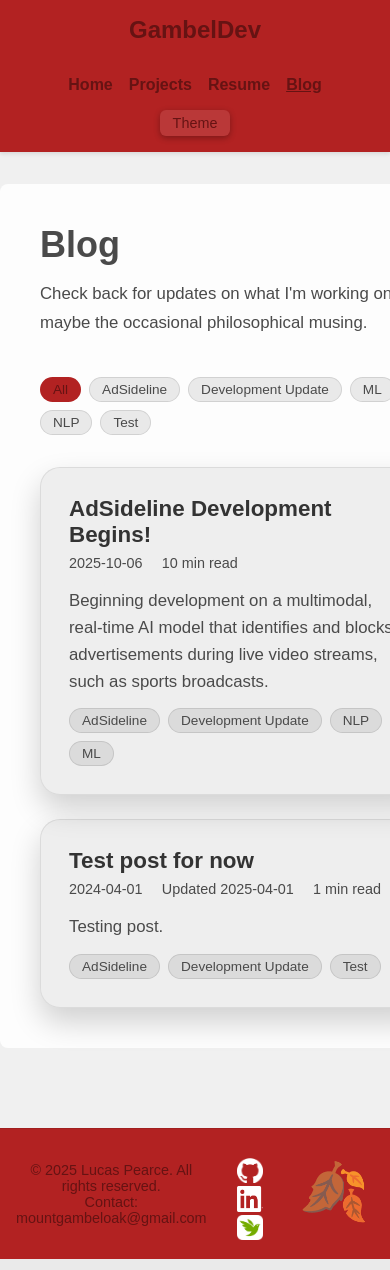
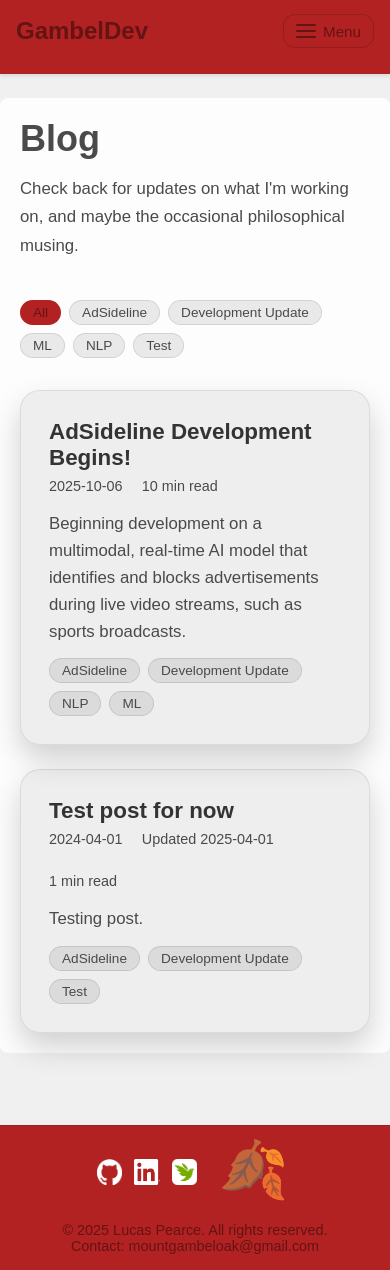
Before and after one commit to MtGambelOak/MountGambelOak, a FastAPI app: page /blog in a window 390 px wide; the page is wider, and only the part inside the window is pictured. Run offline with FastAPI, Linux system fonts and the light colour scheme; some libraries are stand-ins or nearby versions.

Commit message:
more mobile response

```diff
--- a/app/static/css/base.css
+++ b/app/static/css/base.css
@@ -13,6 +13,12 @@
   color-scheme: light dark;
 }
 
+*,
+*::before,
+*::after {
+  box-sizing: border-box;
+}
+
 body {
   margin: 0;
   font-family: var(--font-family);
@@ -26,12 +32,12 @@ body {
 main {
   max-width: var(--main-max-width);
   background: var(--main-bg);
-  margin: 2rem auto;
-  padding: 2.5rem;
+  margin: clamp(1.5rem, 6vw, 2.5rem) auto;
+  padding: clamp(1.25rem, 4vw, 2.5rem);
   border-radius: var(--main-radius);
   text-align: left;
   flex: 1;
-  width: 100%;
+  width: min(100%, var(--main-max-width));
 }
 
 main p {
--- a/app/static/css/components/footer.css
+++ b/app/static/css/components/footer.css
@@ -14,20 +14,33 @@ footer a {
 }
 
 .footer-links {
-  margin-top: 0.8rem;
+  display: flex;
+  flex-wrap: wrap;
+  justify-content: center;
+  gap: 0.75rem;
 }
 
 .footer-with-holiday {
   display: flex;
-  justify-content: center;
+  flex-direction: column;
   align-items: center;
-  gap: 1rem;
+  gap: 1.25rem;
   text-align: center;
   border-top: 1px solid rgba(0, 0, 0, 0.1);
 }
 
+.footer-cluster {
+  display: flex;
+  flex-wrap: wrap;
+  align-items: center;
+  justify-content: center;
+  gap: 1rem;
+}
+
 .footer-text {
   display: inline-block;
+  margin: 0 0.5rem;
+  max-width: 100%;
 }
 
 .footer-text a {
@@ -74,7 +87,6 @@ footer a {
   display: inline-flex;
   align-items: center;
   justify-content: center;
-  margin: 0 0.5rem;
   text-decoration: none;
   transition: transform 0.2s ease;
 }
@@ -89,3 +101,21 @@ footer a {
 .icon-btn:hover .icon-image {
   transform: scale(1.08);
 }
+
+@media (min-width: 640px) {
+  .footer-with-holiday {
+    flex-direction: row;
+    flex-wrap: wrap;
+    justify-content: center;
+    gap: 1.5rem;
+  }
+
+  .footer-cluster {
+    justify-content: center;
+    order: 1;
+  }
+
+  .footer-text {
+    order: 0;
+  }
+}
--- a/app/static/css/components/header.css
+++ b/app/static/css/components/header.css
@@ -3,6 +3,7 @@
   display: flex;
   align-items: center;
   gap: 1rem;
+  flex-wrap: wrap;
   padding: 1rem 2rem;
   background: var(--header-bg);
   box-shadow: 0 2px 4px rgba(0, 0, 0, 0.1);
@@ -10,17 +11,35 @@
   position: relative;
 }
 
+.site-header-brand {
+  display: flex;
+  align-items: center;
+  gap: 1rem;
+  flex: 0 1 auto;
+  min-width: 0;
+}
+
 .site-header h1 {
   margin: 0;
   font-weight: bold;
   font-size: 1.5rem;
-  flex-shrink: 0;
+  color: inherit;
+}
+
+.site-header-panel {
+  display: flex;
+  align-items: center;
+  gap: 1.25rem;
+  flex: 1 1 auto;
+  min-width: 0;
 }
 
 .site-header nav {
   display: flex;
   gap: 1rem;
-  margin-left: 1rem;
+  flex: 0 1 auto;
+  align-items: center;
+  margin-right: auto;
 }
 
 .site-header nav a {
@@ -43,27 +62,130 @@
   display: inline-block;
 }
 
-@media (max-width: 768px) {
-  .site-header {
-    flex-wrap: wrap;
-    justify-content: center;
-    text-align: center;
+.site-nav-toggle {
+  display: none;
+  align-items: center;
+  gap: 0.45rem;
+  padding: 0.45rem 0.75rem;
+  border-radius: 0.75rem;
+  border: 1px solid color-mix(in srgb, var(--header-text) 35%, transparent);
+  background: transparent;
+  color: var(--header-text);
+  font: inherit;
+  font-size: 0.95rem;
+  cursor: pointer;
+  transition: background-color 0.2s ease, color 0.2s ease, border-color 0.2s ease;
 }
 
-  .site-header h1 {
-    flex-basis: 100%;
-    text-align: center;
-    margin-bottom: 0.5rem;
+.site-nav-toggle:hover,
+.site-nav-toggle:focus-visible {
+  background: color-mix(in srgb, var(--header-text) 12%, transparent);
+  border-color: color-mix(in srgb, var(--header-text) 55%, transparent);
+  color: var(--nav-link-hover);
 }
 
-  .site-header .theme-wrapper {
+.site-nav-toggle:focus-visible {
+  outline: 2px solid var(--nav-link-hover);
+  outline-offset: 3px;
+}
+
+.site-nav-toggle-icon {
+  position: relative;
+  display: inline-block;
+  width: 1.25rem;
+  height: 2px;
+  background: currentColor;
+  border-radius: 999px;
+  transition: background-color 0.2s ease;
+}
+
+.site-nav-toggle-icon::before,
+.site-nav-toggle-icon::after {
+  content: '';
+  position: absolute;
+  left: 0;
+  width: 100%;
+  height: 2px;
+  background: currentColor;
+  border-radius: 999px;
+  transition: transform 0.2s ease, opacity 0.2s ease;
+}
+
+.site-nav-toggle-icon::before {
+  top: -0.4rem;
+}
+
+.site-nav-toggle-icon::after {
+  top: 0.4rem;
+}
+
+.site-header.is-open .site-nav-toggle-icon {
+  background: transparent;
+}
+
+.site-header.is-open .site-nav-toggle-icon::before {
+  transform: translateY(0.4rem) rotate(45deg);
+}
+
+.site-header.is-open .site-nav-toggle-icon::after {
+  transform: translateY(-0.4rem) rotate(-45deg);
+}
+
+.site-header.is-collapsible {
+  flex-direction: column;
+  align-items: stretch;
+  padding: 0.9rem clamp(1rem, 4vw, 2rem);
+  gap: 0.75rem;
+}
+
+.site-header.is-collapsible .site-header-brand {
+  width: 100%;
+  justify-content: space-between;
+}
+
+.site-header.is-collapsible .site-nav-toggle {
+  display: flex;
+}
+
+.site-header.is-collapsible .site-header-panel {
+  width: 100%;
+  flex-direction: column;
+  align-items: stretch;
+  gap: 1.1rem;
+  overflow: hidden;
+  max-height: 0;
+  opacity: 0;
+  pointer-events: none;
+  margin-top: 0;
+  padding-top: 0;
+  border-top: none;
+  transition: max-height 0.25s ease, opacity 0.2s ease;
+}
+
+.site-header.is-collapsible.is-open .site-header-panel {
+  max-height: 500px;
+  overflow: visible;
+  opacity: 1;
+  pointer-events: auto;
+  margin-top: 0.75rem;
+  padding-top: 0.75rem;
+  border-top: 1px solid color-mix(in srgb, var(--header-text) 25%, transparent);
+}
+
+.site-header.is-collapsible nav {
+  flex-direction: column;
+  align-items: flex-start;
+  gap: 0.75rem;
+  margin-right: 0;
+  width: 100%;
+}
+
+.site-header.is-collapsible .theme-wrapper {
   margin-left: 0;
 }
 
+@media (max-width: 960px) {
   .site-header nav {
-    flex-basis: 100%;
-    justify-content: center;
-    margin-left: 0;
-    margin-top: 0.5rem;
+    flex-wrap: wrap;
   }
 }
--- a/app/static/css/theme-widget.css
+++ b/app/static/css/theme-widget.css
@@ -31,7 +31,7 @@
   border: 1px solid var(--border-color, #ccc);
   border-radius: 6px;
   padding: 1rem;
-  width: 280px;
+  width: min(340px, calc(100vw - 1.5rem));
   box-shadow: 0 4px 12px rgba(0,0,0,0.15);
   z-index: 10;
 }
@@ -82,7 +82,7 @@
 
 @media (min-width: 400px) {
   #accent-list.accent-choice-container {
-    grid-template-columns: repeat(7, 2rem);
+    grid-template-columns: repeat(7, minmax(2rem, 1fr));
   }
 }
 
--- a/app/templates/includes/footer-scripts.html
+++ b/app/templates/includes/footer-scripts.html
@@ -1,4 +1,5 @@
   <script src="/static/js/footer-year.js"></script>
+  <script src="/static/js/header-menu.js"></script>
   <script src="/static/js/theme-widget.js"></script>
   <script src="/static/js/holiday.js"></script>
   <script src="/static/js/favicon-version.js"></script>
```
Also changed, not shown: app/static/js/header-menu.js (added, +97 -0 lines), app/templates/footer.html (+8 -6 lines), app/templates/header.html (+14 -0 lines). Lines whose indentation alone changed are shown as unchanged.
